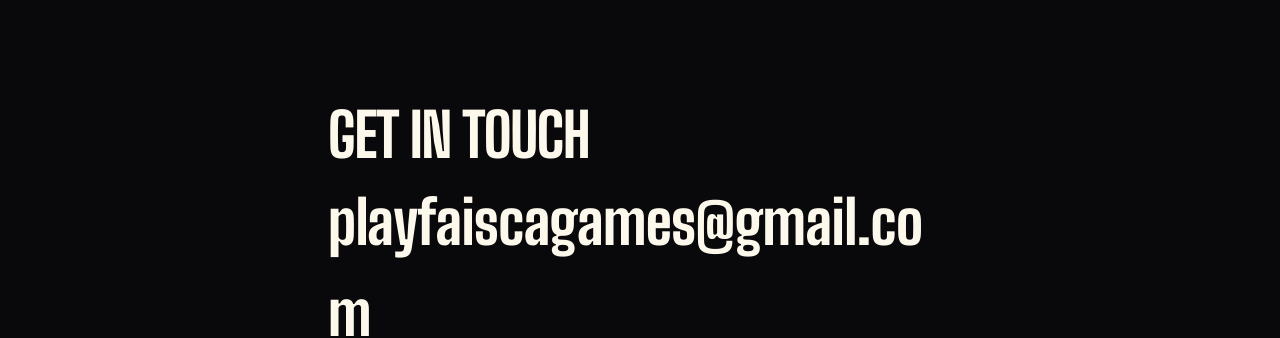
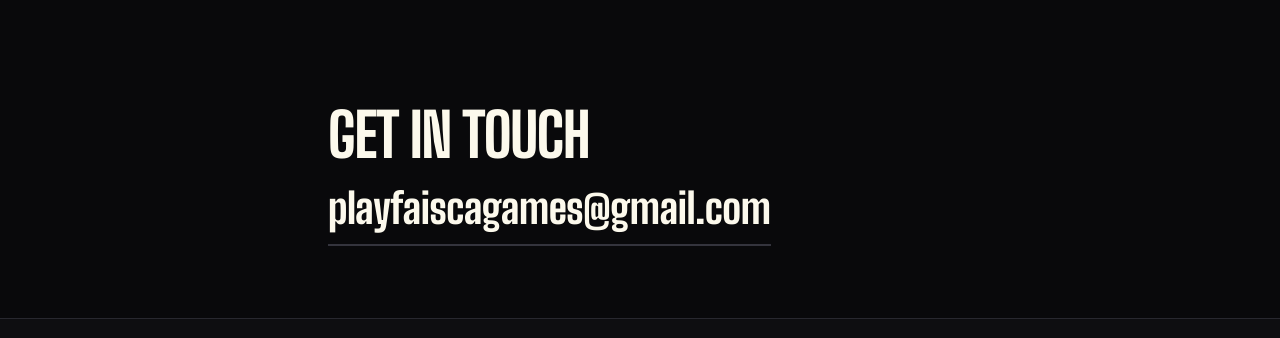
Before and after one commit to iamleandro/faisca-home, an Astro site: page /about in a window 1280 px wide. Shown: the part 616-954 px from the top of the page. Built offline with nearby package versions, Linux system fonts and the light colour scheme; Astro itself is replaced by a stand-in of ours.

Commit message:
Shrink the big-mail email link so it stays on one line
playfaiscagames@gmail.com is longer than the contact@faisca.gg address
the .bigmail size was tuned for, so it wrapped mid-word on /about/ and
/contact/. Switched font-size to a clamp that scales with viewport
width, checked against Big Shoulders Display's actual measured glyph
widths down to a 320px viewport.

Co-Authored-By: Claude Sonnet 5 <noreply@anthropic.com>

```diff
--- a/src/styles/site.css
+++ b/src/styles/site.css
@@ -103,11 +103,14 @@ a { color: var(--color-accent); }
 .linklist__item:focus-visible { outline: var(--focus-ring); outline-offset: -2px; }
 
 /* ---------- big mail ---------- */
+/* Sized to fit playfaiscagames@gmail.com on one line down to a 320px
+   viewport; step-6 was tuned for the shorter contact@faisca.gg address
+   and wrapped mid-word once the address got longer. */
 .bigmail { display: inline-block; font-family: var(--font-display);
-  font-size: var(--step-6); font-weight: var(--weight-display);
+  font-size: clamp(20px, 5.5vw, 42px); font-weight: var(--weight-display);
   letter-spacing: var(--track-tight); color: var(--color-text-hi);
   text-decoration: none; border-bottom: 2px solid var(--color-line-strong);
-  padding-bottom: var(--space-2xs); word-break: break-word; }
+  padding-bottom: var(--space-2xs); white-space: nowrap; }
 .bigmail:hover { color: var(--color-accent); border-bottom-color: var(--color-accent); }
 .bigmail:focus-visible { outline: var(--focus-ring); outline-offset: 4px; }
 
```
